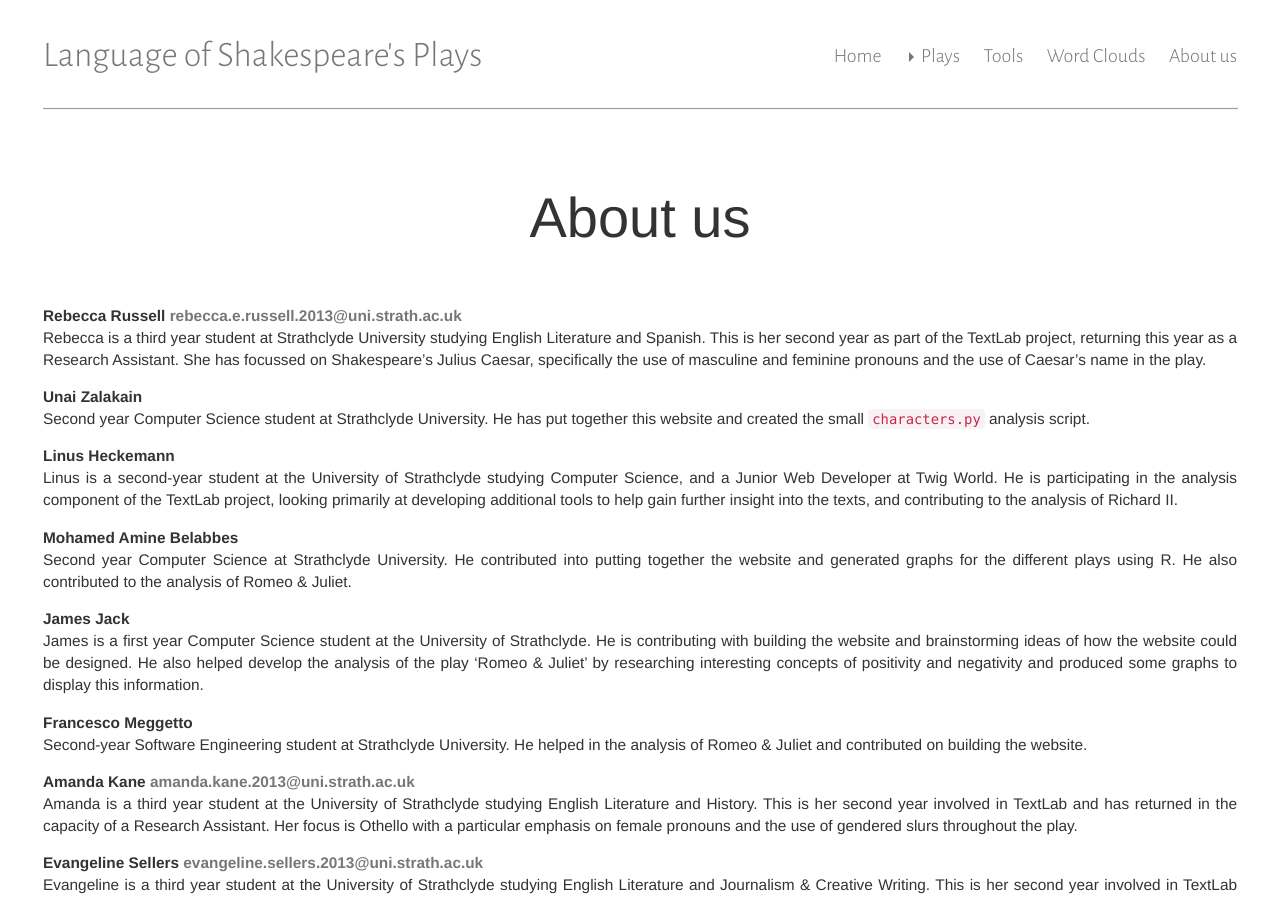
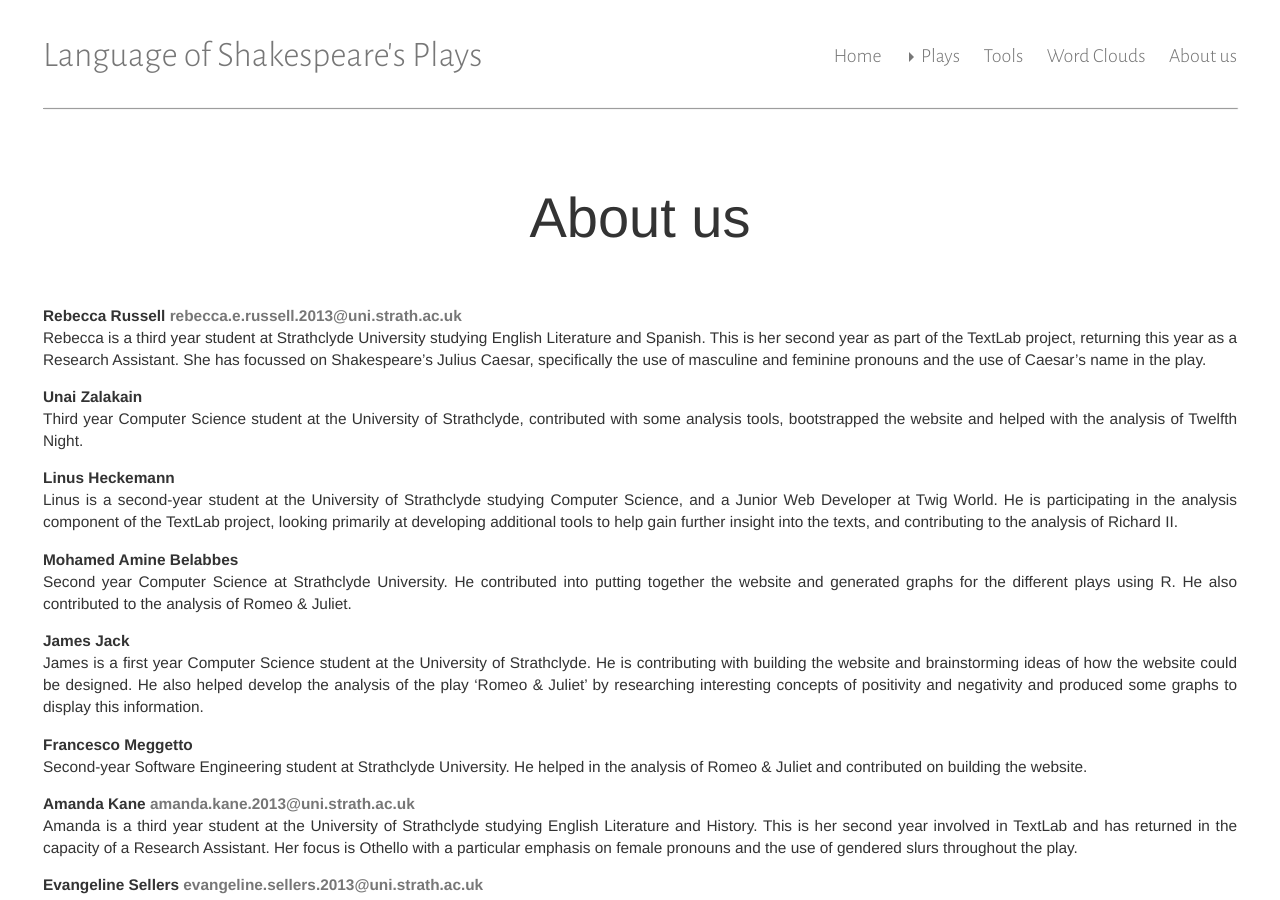
Before and after one commit to iahmed0/SU-LOSP.github.io, a Jekyll site: the page built from about.md, in a window 1280 px wide and 900 px high. Built offline with Jekyll 4.4.1, drawn with Linux system fonts in a browser that asks for light colours.

Commit message:
Change personal information in about page.

```diff
--- a/about.md
+++ b/about.md
@@ -10,9 +10,9 @@ Julius Caesar, specifically the use of masculine and feminine pronouns and the
 use of Caesar’s name in the play.
 
 Unai Zalakain
-: Second year Computer Science student at Strathclyde University. He has put
-together this website and created the small [`characters.py`](/tools/) analysis
-script.
+: Third year Computer Science student at the University of Strathclyde,
+contributed with some analysis tools, bootstrapped the website and helped with
+the analysis of Twelfth Night.
 
 Linus Heckemann
 : Linus is a second-year student at the University of Strathclyde studying
```
